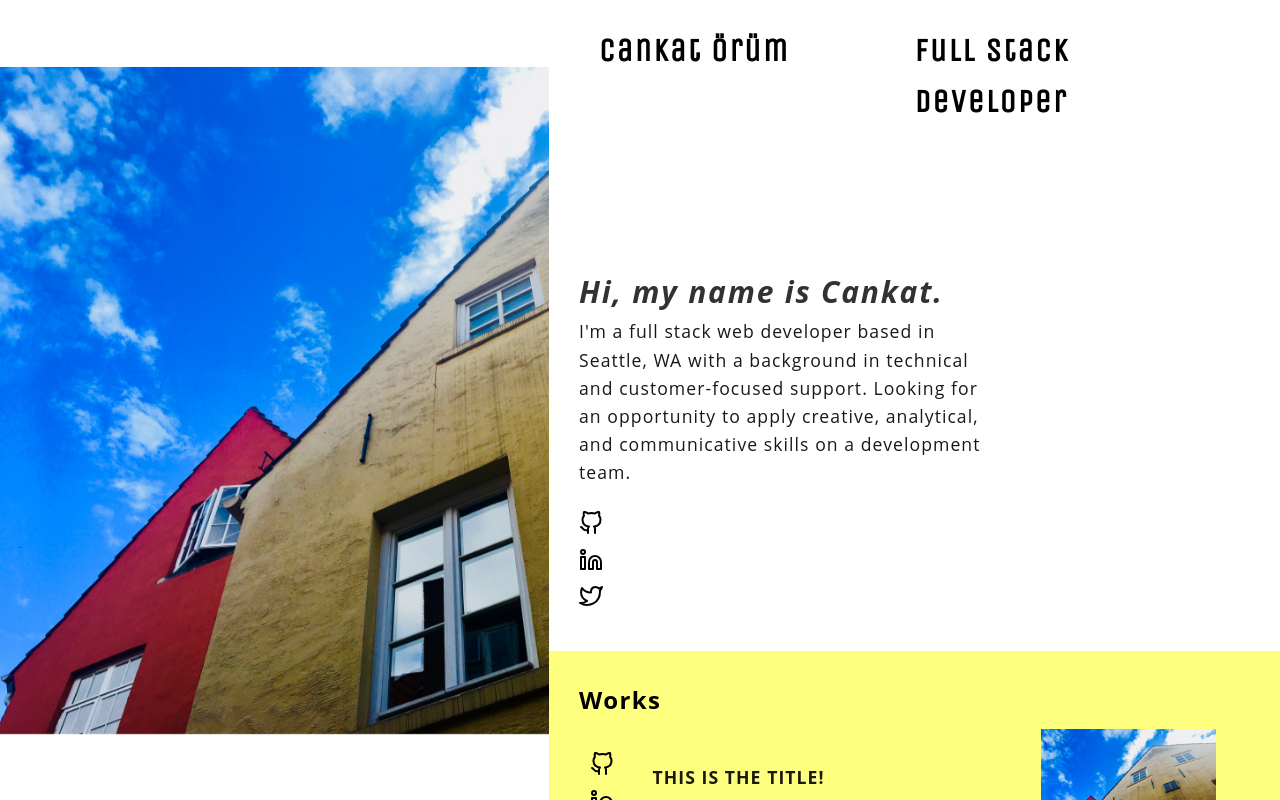
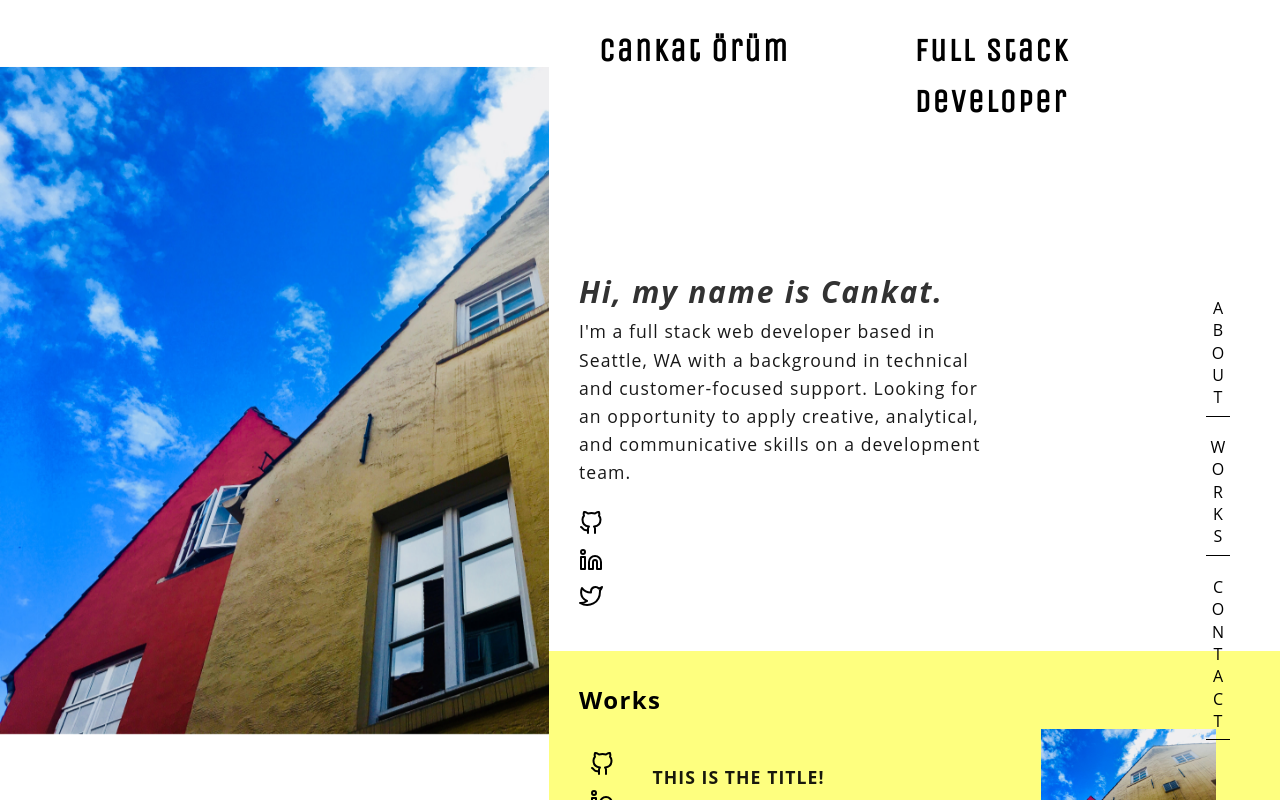
Before and after one commit to cankat-orum/personal-website, a React (Create React App) app: page / in a window 1280 px wide. Built offline with nearby package versions, Linux system fonts and the light colour scheme.

Commit message:
ADD Floating Navigation

```diff
--- a/src/components/about.js
+++ b/src/components/about.js
@@ -3,15 +3,16 @@ import "../styles/style.css";
 
 const about = () => {
   return (
+    <section id="aboutID">
       <article className="about-article">
         <header className="about-header">
           <h2>Hi, my name is Cankat.</h2>
         </header>
         <p>
-        I'm a full stack web developer based in Seattle, WA with a background in
-        technical and customer-focused support. Looking for an opportunity to
-        apply creative, analytical, and communicative skills on a development
-        team.
+          I'm a full stack web developer based in Seattle, WA with a background
+          in technical and customer-focused support. Looking for an opportunity
+          to apply creative, analytical, and communicative skills on a
+          development team.
         </p>
         <footer>
           <div className="about-social">
@@ -83,6 +84,7 @@ const about = () => {
           </div>
         </footer>
       </article>
+    </section>
   );
 };
 export default about;
--- /dev/null
+++ b/src/components/floatNav.js
@@ -0,0 +1,21 @@
+import React from "react";
+
+const floatNav = () => {
+  return (
+    <nav className="float-nav">
+      <ul className="nav-list">
+        <li>
+          <a href="#aboutID">ABOUT</a>
+        </li>
+        <li>
+          <a href="#worksID">WORKS</a>
+        </li>
+        <li>
+          <a href="#">CONTACT</a>
+        </li>
+      </ul>
+    </nav>
+  );
+};
+
+export default floatNav;
--- a/src/components/structure.js
+++ b/src/components/structure.js
@@ -3,6 +3,7 @@ import Navbar from "./navbar.js";
 import About from "./about.js";
 import WorkList from "./workList.js";
 import Footer from "./footer.js";
+import FloatNav from "./floatNav.js";
 import "../styles/style.css";
 import image01 from "../assets/justin-lindemann-BiA9dOnPwLY-unsplash.jpg";
 
@@ -17,6 +18,7 @@ const structure = () => {
       <div className="content-wrap">
         <div className="left-invis"></div>
         <main className="content-main">
+          <FloatNav />
           <Navbar />
           <About />
           <WorkList />
--- a/src/components/workList.js
+++ b/src/components/workList.js
@@ -5,6 +5,7 @@ import image01 from "../assets/justin-lindemann-BiA9dOnPwLY-unsplash.jpg";
 
 const workList = () => {
   return (
+    <section id="worksID">
       <main className="worklist-main">
         <header className="worklist-header">
           <h2>Works</h2>
@@ -39,6 +40,7 @@ const workList = () => {
           </li>
         </ul>
       </main>
+    </section>
   );
 };
 export default workList;
--- a/src/styles/style.css
+++ b/src/styles/style.css
@@ -166,3 +166,33 @@ html {
   text-decoration: none;
   border: none;
 }
+
+.float-nav {
+  max-width: fit-content;
+  position: fixed;
+  bottom: 50px;
+  right: 50px;
+  cursor: pointer;
+}
+
+.nav-list {
+  list-style-type: none;
+  display: flex;
+  flex-direction: column;
+}
+
+.nav-list li {
+  border-bottom: 1px solid #000;
+  display: block;
+  margin-right: auto;
+  margin-top: 0.6rem;
+  margin-bottom: 0.6rem;
+}
+
+.nav-list a {
+  line-height: 1.5;
+  letter-spacing: 0.02em;
+  text-decoration: none;
+  writing-mode: vertical-rl;
+  text-orientation: upright;
+}
```
Lines whose indentation alone changed are shown as unchanged.
